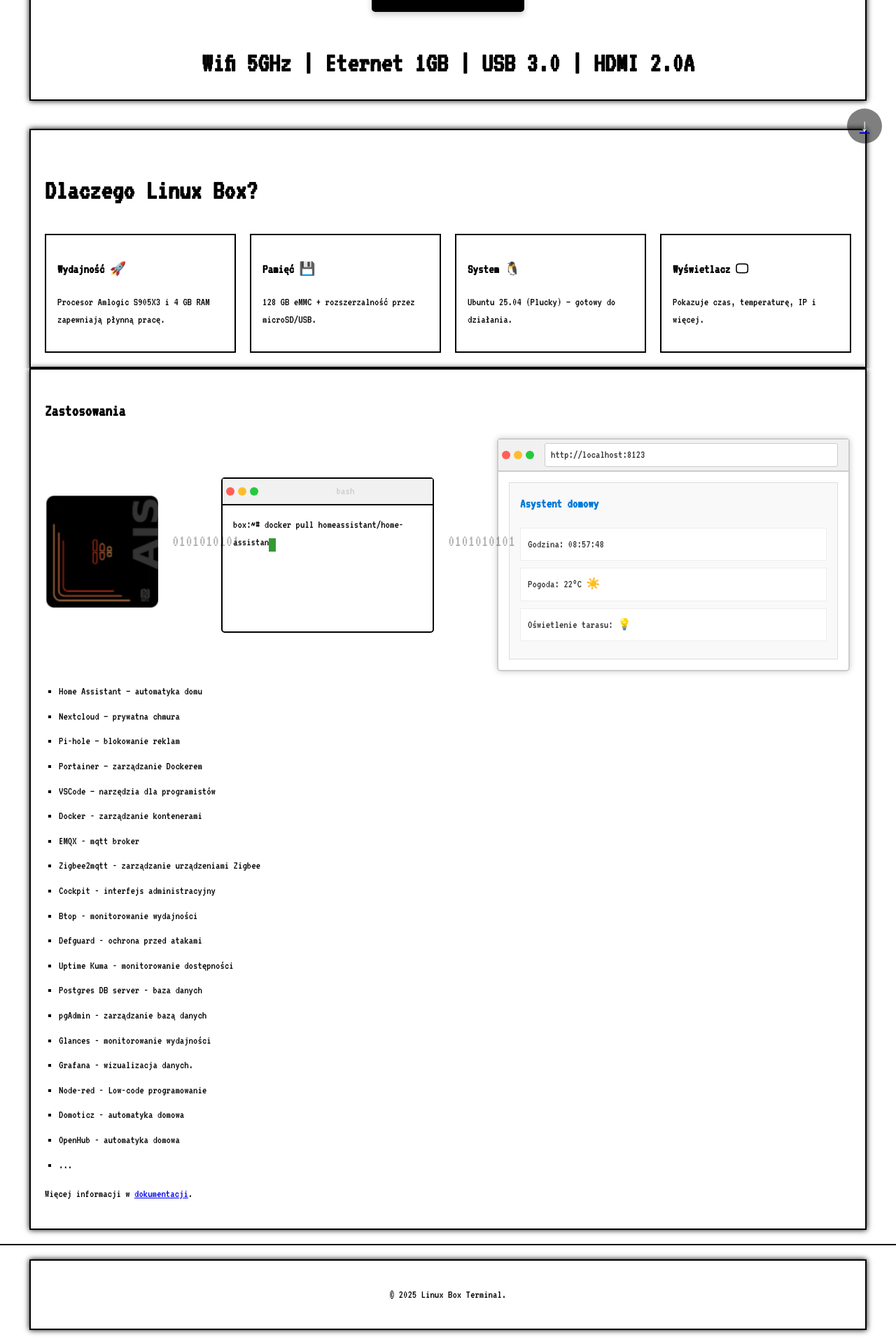
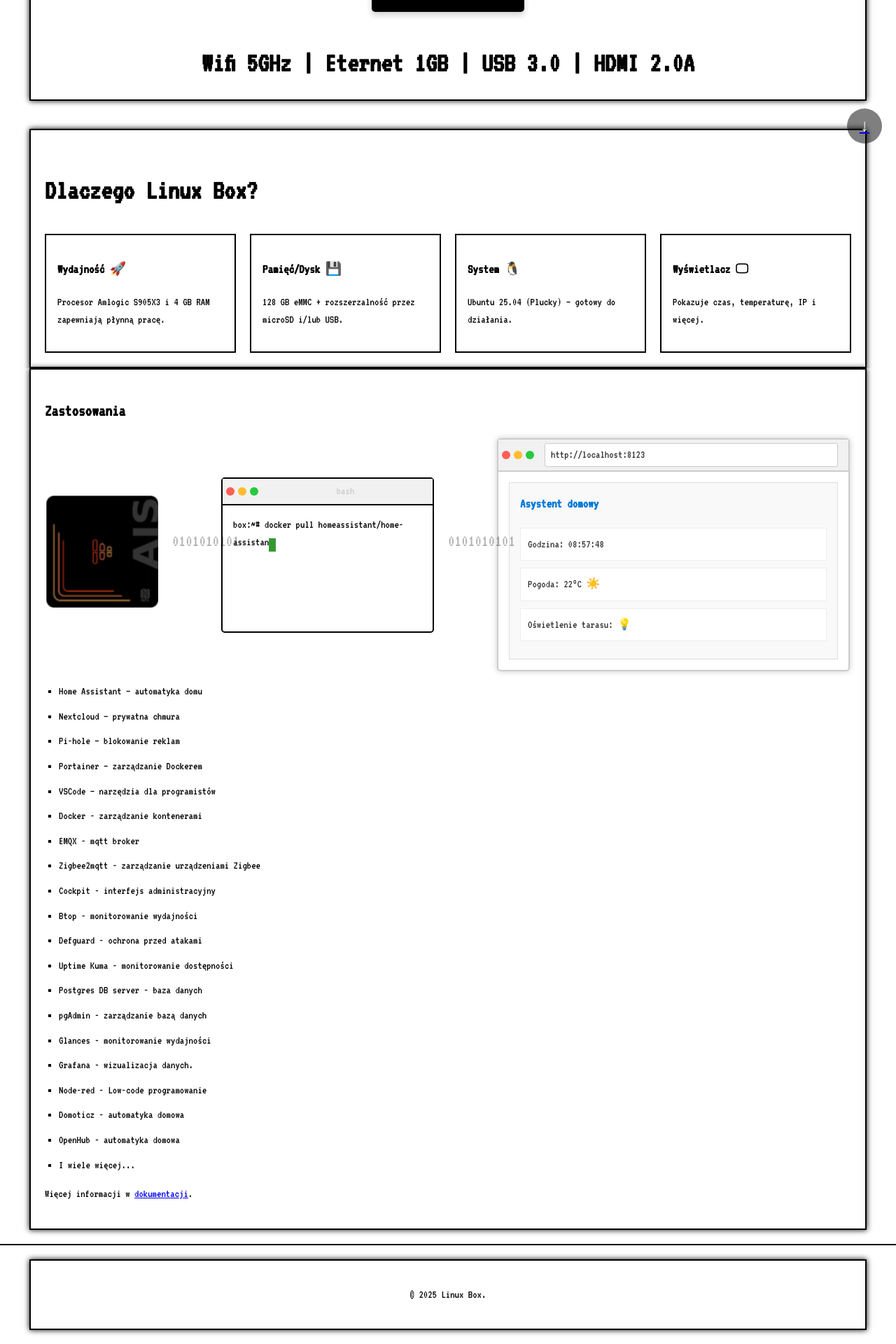
Before and after one commit to araczkowski/box-www-page, a Next.js app: page / in a window 1280 px wide. Shown: the part 575-2495 px from the top of the page at 70% size. Built offline with nearby package versions, Linux system fonts and the light colour scheme.

Commit message:
fix email body

```diff
--- a/src/app/page.tsx
+++ b/src/app/page.tsx
@@ -87,7 +87,7 @@ export default function Home() {
           <div className="hero-text">
             <h2 style={{paddingBottom: '1em'}}>🚀 4 GB RAM | 128 GB eMMC | Ubuntu</h2>
             <div className="hero-text">
-            <a href="mailto:andrzej@sviete.pl?subject=Zakup%20Linux%20Box&body=chc%C4%99%20kupi%C4%87%20linux%20box%2C%20prosz%C4%99%20o%20dane%20do%20przelewu%2C%20adres%20wysy%C5%82ki%20-%20paczkomat%20numer%3A%20" className="btn">
+            <a href="mailto:andrzej@sviete.pl?subject=Zakup%20Linux%20Box&body=chc%C4%99%20kupi%C4%87%20linux%20box%2C%20" className="btn">
               🛒 Kup przez e-mail<br />Za jedyne: 199zł<br /><span style={{fontSize: '10px'}}>(dostawa do paczkomatu gratis)</span>
             </a>
             <h2> Wifi 5GHz | Eternet 1GB | USB 3.0 | HDMI 2.0A </h2>
@@ -105,8 +105,8 @@ export default function Home() {
               <p>Procesor Amlogic S905X3 i 4 GB RAM zapewniają płynną pracę.</p>
             </div>
             <div className="feature">
-              <h3>Pamięć 💾</h3>
-              <p>128 GB eMMC + rozszerzalność przez microSD/USB.</p>
+              <h3>Pamięć/Dysk 💾</h3>
+              <p>128 GB eMMC + rozszerzalność przez microSD i/lub USB.</p>
             </div>
             <div className="feature">
               <h3>System 🐧</h3>
@@ -189,7 +189,7 @@ export default function Home() {
             <li>Node-red - Low-code programowanie</li>
             <li>Domoticz - automatyka domowa</li>
             <li>OpenHub - automatyka domowa</li>
-            <li>...</li>
+            <li> I wiele więcej...</li>
           </ul>
           <p>
             Więcej informacji w{
@@ -208,7 +208,7 @@ export default function Home() {
 
       <footer>
         <div className="container">
-          <p>&copy; 2025 Linux Box Terminal.</p>
+          <p>&copy; 2025 Linux Box.</p>
         </div>
       </footer>
       <a href="#features" className="scroll-down-btn" aria-label="Przewiń w dół" />
```
